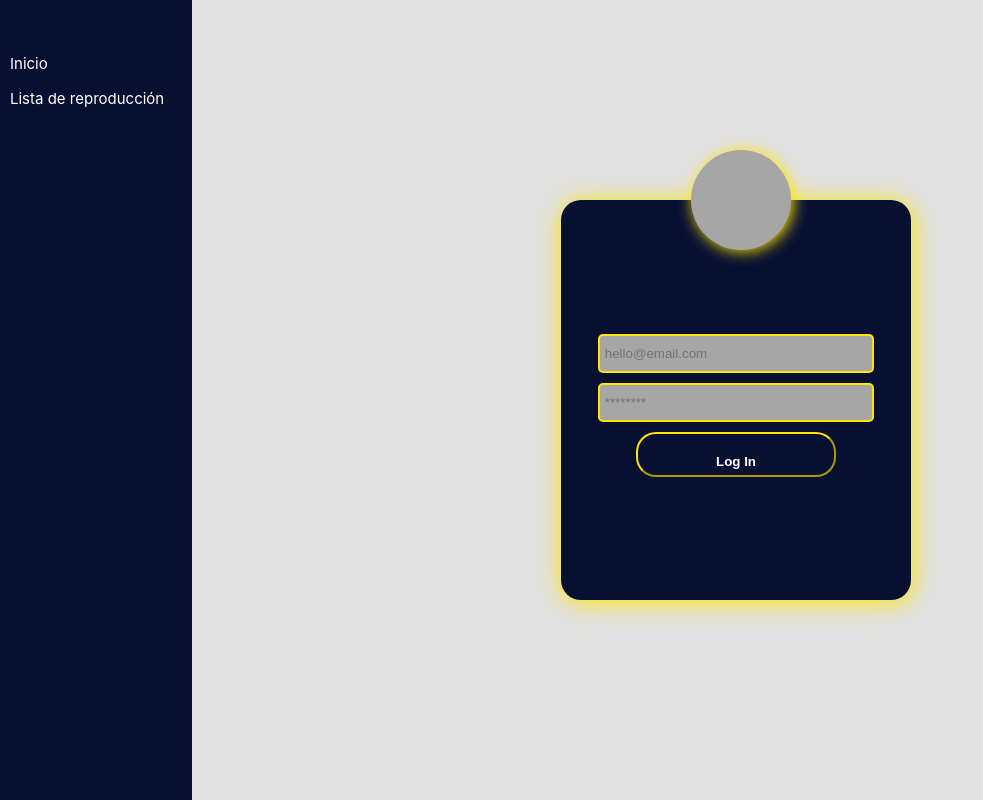
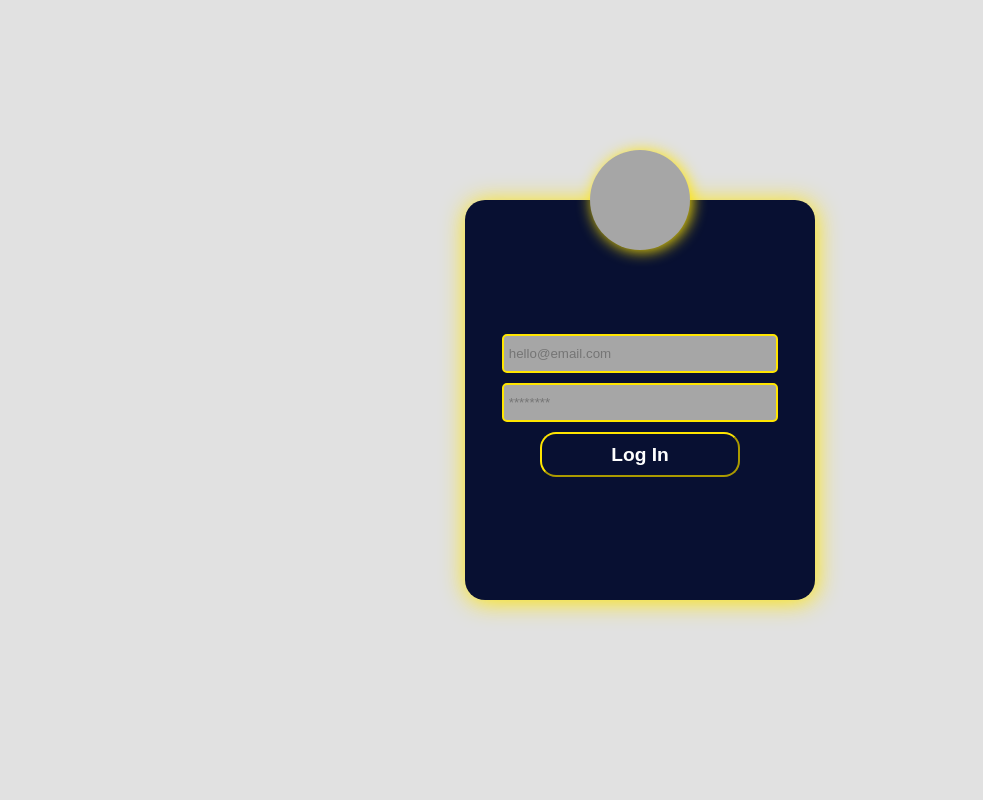
Before and after one commit to hugogaytan10/apolo, a React (Create React App) app: page / in a window 1280 px wide. Shown: the whole page, without its empty margins (0-983 px from the left). Built offline with nearby package versions, Linux system fonts and the light colour scheme.

Commit message:
agregado el useContext al proeycto

```diff
--- a/src/App.js
+++ b/src/App.js
@@ -1,25 +1,54 @@
 import './App.css';
-import React from 'react';
+import React, { createContext, useReducer } from 'react';
 import { BrowserRouter, Routes, Route } from 'react-router-dom';
 
-import Login   from './Componentes/login/Login';
-import Inicio  from './Componentes/Principal/Inicio';
+import Login from './Componentes/login/Login';
+import Inicio from './Componentes/Principal/Inicio';
 import Menu from './Componentes/Menu/Menu';
 import Lista from './Componentes/ListaReproduccion/ListaReproduccion';
+import { appReducer } from './Componentes/Context/Reducer';
 
-
+export const UserContext = createContext(null);
 function App() {
+  //valores iniciales del contexto
+  const initialState = {
+    usuario: '',
+    correo: ''
+  }
+  //manejo de estado de los valores del contexto con reducer
+  //recibe nuestro reducer y nuestros valores iniciales
+  const [state, dispatch] = useReducer(appReducer, initialState);
+  //funcion para cambiar el nombre de usuario
+  const handleChangeUser = (value) => {
+    dispatch({ type: 'CAMBIAR_USUARIO', payload: value })
+  }
   return (
     <div className='contendor-rutas'>
-    <BrowserRouter>
-    <Menu/>
-      <Routes>
-        <Route path='/' element = {<Login/>}></Route>
-        <Route path='/Login' element = {<Login/>}></Route>
-        <Route path='/Inicio' element = {<Inicio/>}></Route>
-        <Route path='/ListaReproduccion' element = {<Lista/>}></Route>
-      </Routes>
-    </BrowserRouter>
+      <UserContext.Provider value={{ ...state, handleChangeUser }}>
+        <BrowserRouter>
+          {
+            state.usuario !== '' &&
+            <Menu />
+          }
+          <Routes>
+            {
+              state.usuario !== '' ?
+              <>
+                <Route path='/' element={<Inicio />}></Route>
+                <Route path='/Login' element={<Login />}></Route>
+                <Route path='/Inicio' element={<Inicio />}></Route>
+                <Route path='/ListaReproduccion' element={<Lista />}></Route>
+              </>
+              :
+              <>
+                <Route path='/' element={<Login />}></Route>
+                <Route path='/Login' element={<Login />}></Route>
+              </>
+            }
+
+          </Routes>
+        </BrowserRouter>
+      </UserContext.Provider>
     </div>
   );
 }
--- /dev/null
+++ b/src/Componentes/Context/Reducer.jsx
@@ -0,0 +1,13 @@
+import { types } from './Types.jsx';
+export const appReducer = (state, action) => {
+    const { payload, type } = action;
+    switch(type){
+        case types.usuario:
+            return{
+                ...state,
+                usuario: payload
+            }
+        default:
+            return state
+    }
+}
--- /dev/null
+++ b/src/Componentes/Context/Types.jsx
@@ -0,0 +1,3 @@
+export const types = {
+    usuario: 'CAMBIAR_USUARIO'
+}
--- a/src/Componentes/ListaReproduccion/ListaReproduccion.jsx
+++ b/src/Componentes/ListaReproduccion/ListaReproduccion.jsx
@@ -1,7 +1,10 @@
-import React from 'react'
+import React, { useContext, useEffect } from 'react'
 import img from './Nota.png'
 import './listareproduccion.css'
+import { UserContext } from '../../App'
 const ListaReproduccion = () => {
+    //uso del contexto
+    const {usuario} = useContext(UserContext);
     const contenent_news = [
         {
            image: img,
@@ -20,12 +23,13 @@ const ListaReproduccion = () => {
             new: 4
         }
     ]
+
     return (
         <section className='listas'>
-            <h1 className='titulo'>Listas de Reproducción</h1>
+            <h1 className='titulo'>Listas de Reproducción {usuario}</h1>
             {
                 contenent_news.map((new_item, idx) => { return (
-                    <article className='articulo'>
+                    <article className='articulo' key={idx}>
                         <img src={new_item.image}/>
                         <button className='btn-listas'>Expandir</button>
                     </article>
--- a/src/Componentes/login/Login.css
+++ b/src/Componentes/login/Login.css
@@ -5,9 +5,11 @@ body{
 }
 
 .contenedor-login{
+    display: flex;
     position: relative;
-    display: flex;
-    margin: auto;
+    top: 50%;
+    left: 50%;
+    transform: translate(-50%,50%);
     height: 400px;
     width: 350px;
     background-color:  #081032;
@@ -21,15 +23,16 @@ body{
     box-shadow: 1px 1px 15px #FFE500,
     -1px -1px 10px #FFE500;
 }
+
 .contenedor-img{
     position: absolute;
     height: 100px;
     width: 100px;
     border-radius: 50%;
     background-color: #A6A6A6;
-    left: 0;
+    left: 50%;
     top: 0;
-    transform: translate(130%,-50%);
+    transform: translate(-50%,-50%);
     box-shadow: 2px 1px 15px #FFE500;
 }
 .input-login{
@@ -49,12 +52,13 @@ body{
     padding: 10px;
     width: 200px;
     height: 45px;
-    border-radius: 20px;
+    border-radius: 16px;
     border-color: #FFE500;
     background-color: transparent;
     transition: all 0.5s;
     color: #fff;
     font-weight: bold;
+    font-size: 1.2em;
 }
 .btn-login:hover{
     cursor: pointer;
--- a/src/Componentes/login/Login.jsx
+++ b/src/Componentes/login/Login.jsx
@@ -1,14 +1,20 @@
-import React from 'react'
+import React, { useContext } from 'react'
 import './Login.css'
-import { Link } from 'react-router-dom';
+import { Navigate } from 'react-router-dom';
+import { UserContext } from '../../App';
+import ListaReproduccion from '../ListaReproduccion/ListaReproduccion';
 const Login = () => {
-
+    //LLAMOS AL CONTEXTO PARA DAR PIE AL LOGIN
+    const { handleChangeUser } = useContext(UserContext);
+    const handleSubmit = async() => {
+        handleChangeUser('HUGO');
+    }
     return (
         <div className='contenedor-login'>
             <div className='contenedor-img'></div>
             <input type='email' placeholder='hello@email.com' className='input-login' />
-            <input type='password' placeholder='********' className='input-login'/>
-            <button className='btn-login'><Link to={"/Inicio"} className='item-nav'>Log In</Link></button>
+            <input type='password' placeholder='********' className='input-login' />
+            <button className='btn-login' onClick={() => { handleSubmit() }}>Log In</button>
 
         </div>
     )
```
